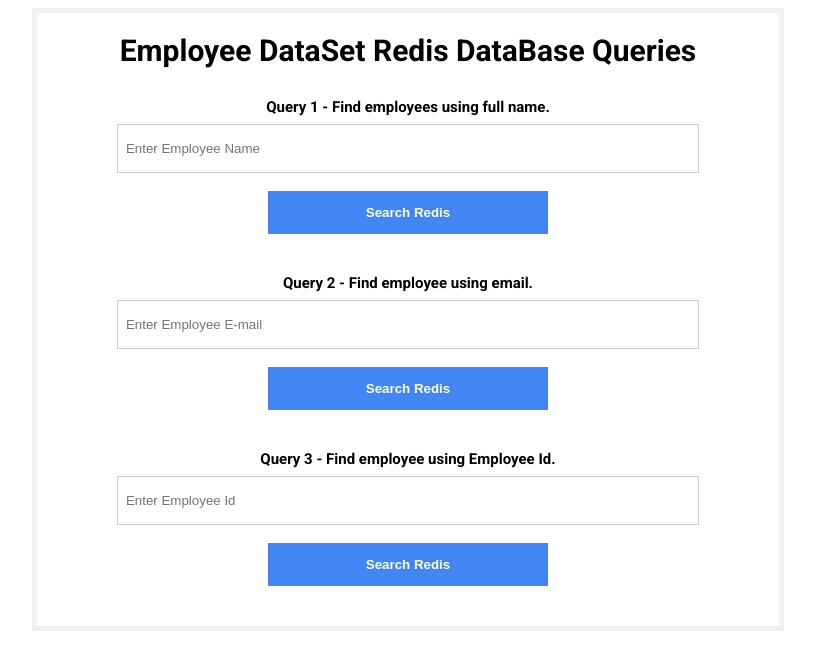
After one commit to rishabharora3/dbsiproject, a Django app: a page that uses dbsi/redisapp/templates/home.html in a window 1280 px wide. The commit adds this page. Shown: the top 670 px of the page, without its empty margins (232-1047 px from the left). Run offline with Django 4.2, Linux system fonts and the light colour scheme; some libraries are stand-ins or nearby versions.

Commit message:
html files home

```diff
--- a/dbsi/dbsi/urls.py
+++ b/dbsi/dbsi/urls.py
@@ -21,7 +21,7 @@ from redisapp import views
 
 urlpatterns = [
     re_path(r'^admin/', admin.site.urls),
-    re_path(r'^queries', views.displayQueries),
+    re_path(r'^employeehome', views.loadHomePage),
     path('q1Result', views.getQ1, name='getQ1'),
     path('q2Result', views.getQ2, name='getQ2'),
     path('q3Result', views.getQ3, name='getQ3')
--- a/dbsi/redisapp/config.py
+++ b/dbsi/redisapp/config.py
@@ -2,7 +2,7 @@ from django.core.cache import cache
 
 class Config:
 
-    def query1(self, year):
+    def q1(self):
         query = ''
         print(query)
 
@@ -10,7 +10,7 @@ class Config:
 
         return data
 
-    def query2(self, year, month, airbase):
+    def q2(self):
         query = ''
         print(query)
 
@@ -19,7 +19,7 @@ class Config:
         return data
 
 
-    def query3(self, year, station):
+    def q3(self):
         query = ''
         print(query)
 
--- a/dbsi/redisapp/templates/error.html
+++ b/dbsi/redisapp/templates/error.html
@@ -6,6 +6,6 @@
     <title>Document</title>
 </head>
 <body>
-    <h1>Incorrect input. Please try again!</h1>
+    <h1>Something went wrong. Please try again!</h1>
 </body>
 </html>
--- /dev/null
+++ b/dbsi/redisapp/templates/home.html
@@ -0,0 +1,124 @@
+<!DOCTYPE html>
+<html>
+  <title>Redis Database</title>
+  <head>
+    <link href="https://fonts.googleapis.com/css?family=Roboto:300,400,500,700" rel="stylesheet">
+    <link rel="stylesheet" href="https://use.fontawesome.com/releases/v5.4.1/css/all.css" integrity="sha384-5sAR7xN1Nv6T6+dT2mhtzEpVJvfS3NScPQTrOxhwjIuvcA67KV2R5Jz6kr4abQsz" crossorigin="anonymous">
+    <style>
+      html, body {
+      display: flex;
+      justify-content: center;
+      font-family: Roboto, Arial, sans-serif;
+      font-size: 15px;
+      }
+      form {
+      border: 5px solid #f1f1f1;
+      }
+      input[type=text], input[type=password] {
+      width: 100%;
+      padding: 16px 8px;
+      margin: 8px 0;
+      display: inline-block;
+      border: 1px solid #ccc;
+      box-sizing: border-box;
+      }
+      .icon {
+      font-size: 110px;
+      display: flex;
+      justify-content: center;
+      color: #4286f4;
+      }
+      button {
+      background-color: #4286f4;
+      color: white;
+      padding: 14px 0;
+      margin: 10px 0;
+      border: none;
+      cursor: grab;
+      width: 48%;
+      }
+      h1 {
+      text-align:center;
+      fone-size:18;
+      }
+      div{
+        margin:30px;
+      }
+      button:hover {
+      opacity: 0.8;
+      }
+      .formcontainer {
+      text-align: center;
+      margin: 24px 50px 12px;
+      }
+      .container {
+      padding: 16px 0;
+      text-align:left;
+      }
+      span.psw {
+      float: right;
+      padding-top: 0;
+      padding-right: 15px;
+      }
+      /* Change styles for span on extra small screens */
+      @media screen and (max-width: 300px) {
+      span.psw {
+      display: block;
+      float: none;
+      }
+    }
+
+    </style>
+  </head>
+  <body>
+    <form>
+      <form id="form1" action= {% url 'getQ1' %} method=GET>
+      <h1>Employee DataSet Redis DataBase Queries</h1>
+      <div class="formcontainer">
+      <div class="container1">
+        <label for="name"><strong>Query 1 - Find employees using full name.</strong></label>
+        <input type="text" name="InputName" id="InputName" placeholder="Enter Employee Name" name="name">
+        <button type="submit" onclick="send_value()"><strong>Search Redis</strong></button>
+        <script type= "text/javascript">
+          function send_value(){
+                      $.ajax({
+                      url: 'getQ1',
+                      method : 'GET',
+                      data: {name: $('#InputName').val()},
+                       });
+         }
+         </script>
+      </div>
+    </form>
+      <div class="container2">
+        <label for="mail"><strong>Query 2 - Find employee using email.</strong></label>
+        <input type="text" placeholder="Enter Employee E-mail" name="mail">
+        <button type="submit" onclick="send_value()"><strong>Search Redis</strong></button>
+        <script type= "text/javascript">
+          function send_value(){
+                      $.ajax({
+                      url: 'getQ2',
+                      method : 'GET',
+                      data: {name: $('#InputName').val()},
+                       });
+         }
+         </script>
+      </div>
+      <div class="container3">
+        <label for="uid"><strong>Query 3 - Find employee using Employee Id.</strong></label>
+        <input type="password" placeholder="Enter Employee Id" name="uid">
+        <button type="submit" onclick="send_value()"><strong>Search Redis</strong></button>
+        <script type= "text/javascript">
+          function send_value(){
+                      $.ajax({
+                      url: 'getQ3',
+                      method : 'GET',
+                      data: {name: $('#InputName').val()},
+                       });
+         }
+         </script>
+      </div>
+      </div>
+    </form>
+  </body>
+</html>
--- a/dbsi/redisapp/views.py
+++ b/dbsi/redisapp/views.py
@@ -12,47 +12,32 @@ from django.views.decorators.csrf import csrf_exempt
 obj = Config()
 
 # Create your views here.
-def displayQueries(request):
-    return render(request, 'index.html')
+def loadHomePage(request):
+    return render(request, 'home.html')
 
 @csrf_exempt
 def getQ1(request):
-    year = request.GET['year']
-    data = obj.query1(year)
+    data = obj.q1()
     context = {}
     if data:
-        context['data'] = data
-        context['year'] = year
         return render(request, 'query1.html', context)
     else:
         return render(request, 'error.html', context)
 
 @csrf_exempt
 def getQ2(request):
-    year = request.GET['year_2']
-    month = request.GET['month']
-    airbase = request.GET['airBase']
-    data = obj.query2(year, month, airbase)
+    data = obj.q2()
     context = {}
     if data:
-        context['data'] = data
-        context['wsid'] = airbase
-        context['year'] = year
-        context['month'] = month
         return render(request, 'query2.html', context)
     else:
         return render(request, 'error.html', context)
 
 @csrf_exempt
 def getQ3(request):
-    year = request.GET['year_3']
-    station = request.GET['station']
-    data = obj.query3(year, station)
+    data = obj.q3()
     context = {}
     if data:
-        context['data'] = data
-        context['wsid'] = station
-        context['year'] = year
         return render(request, 'query3.html', context)
     else:
         return render(request, 'error.html', context)
```
Also changed, not shown: dbsi/redisapp/templates/index.html (deleted, +0 -79 lines), dbsi/redisapp/templates/query1.html (+1 -22 lines), dbsi/redisapp/templates/query2.html (+1 -19 lines), dbsi/redisapp/templates/query3.html (+1 -23 lines).
